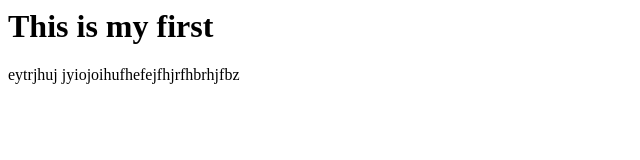
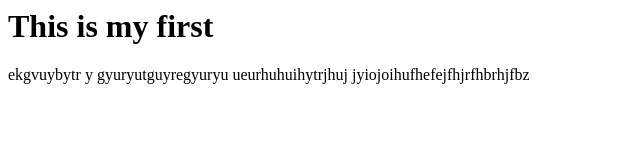
Before and after one commit to ruchir10/awesome-repo, a plain HTML site: page index.html in a window 1280 px wide. Shown: the whole page, without its empty margins (0-640 px from the left). Drawn offline with Linux system fonts and the light colour scheme.

Commit message:
Changed p

```diff
--- a/index.html
+++ b/index.html
@@ -1,5 +1,5 @@
 <html>
 <title>THis is my first </title>
 <h1> This is my first </h1>
-<p>eytrjhuj jyiojoihufhefejfhjrfhbrhjfbz</p>
+<p>ekgvuybytr y gyuryutguyregyuryu   ueurhuhuihytrjhuj jyiojoihufhefejfhjrfhbrhjfbz</p>
 </html>
```
